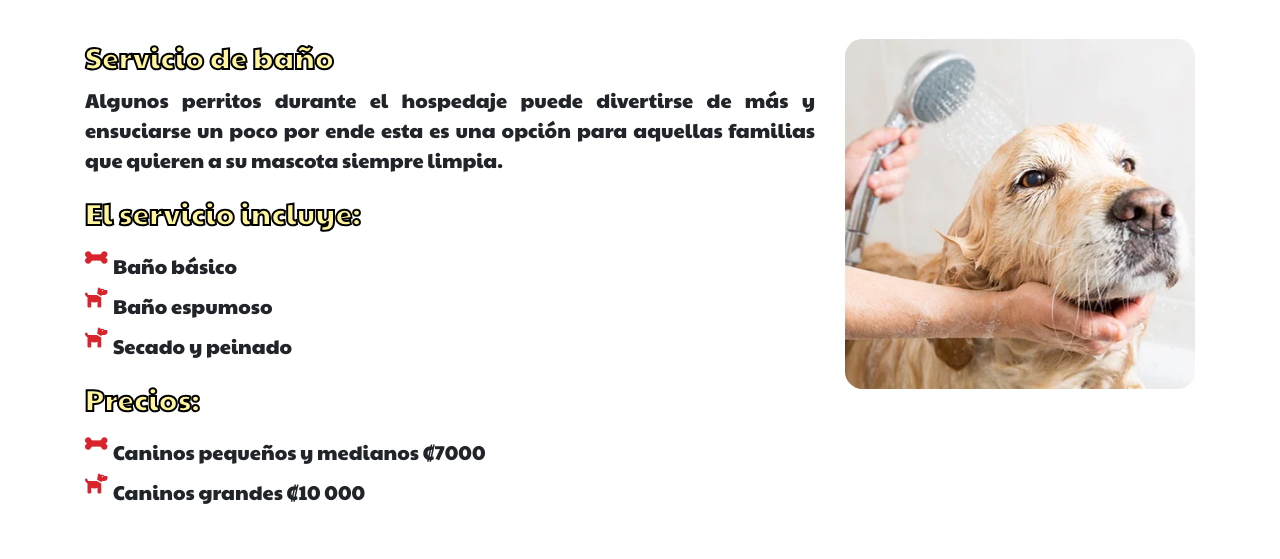
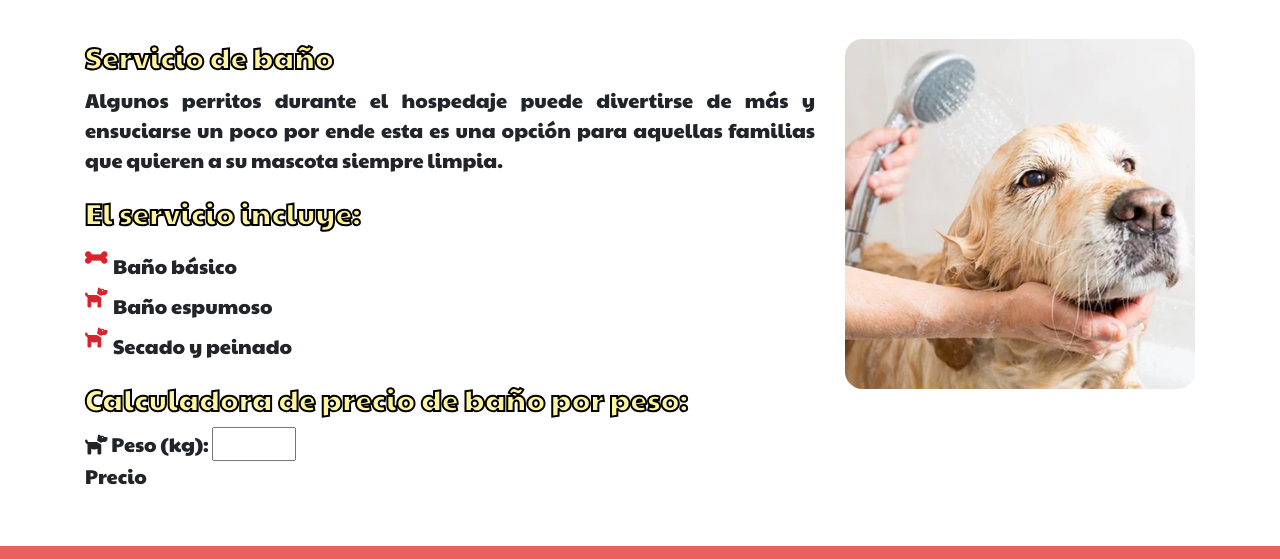
Before and after one commit to fabianvx/happypets, a plain HTML site: page Banos.html in a window 1280 px wide. Shown: the part 122-681 px from the top of the page. Drawn offline with nearby package versions, Linux system fonts and the light colour scheme.

Commit message:
Add files via upload

```diff
--- a/Banos.html
+++ b/Banos.html
@@ -97,12 +97,16 @@
                      <li><i class="fas fa-dog"></i> Secado y peinado  </li>
 
                    </ul>
-                   <h4>Precios: </h4>
+                   <!-- <h4>Precios: </h4>
                    <ul>
                      <li><i class="fas fa-bone"></i> Caninos pequeños y medianos ₡7000 </li>
                      <li><i class="fas fa-dog"></i> Caninos grandes  ₡10 000 </li>
 
-                   </ul>
+                   </ul> -->
+                   <h4>Calculadora de precio de baño por peso: </h4>
+                   <i class="fas fa-dog"></i> Peso (kg): <input type="number"  name="cantPeso" id="cantPeso"   min="0.5" max="80" onchange="calcularBano(this.value)"/><br>
+                   Precio <span id="precio" name="precio"></span>
+
                    </div>
                    <div class="col-lg-4 pt-4 pt-lg-0">
                     <img src="./img/bano.jpg" class="img-fluid" alt="">
```
Also changed, not shown: Caminatas.html (+10 -2 lines).
